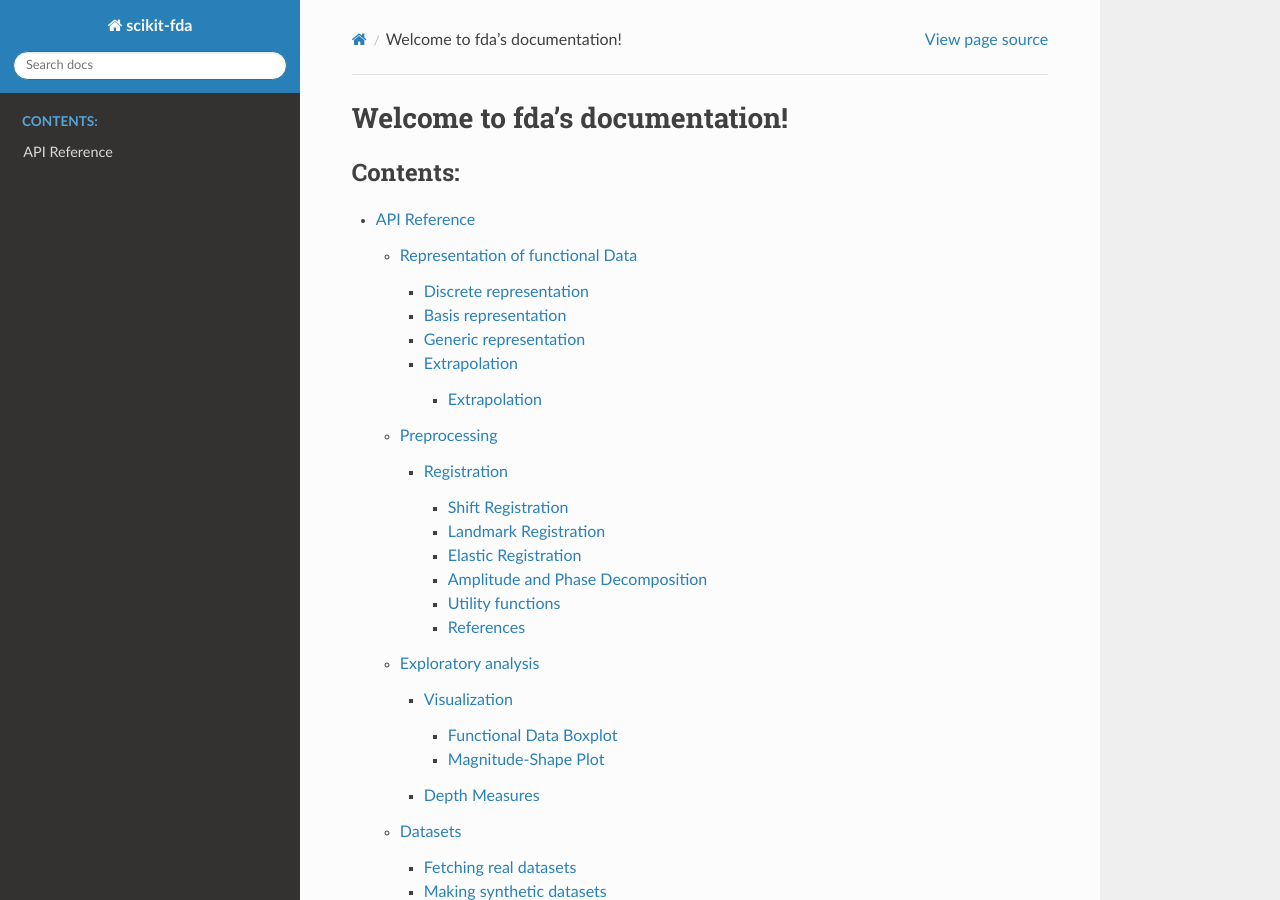
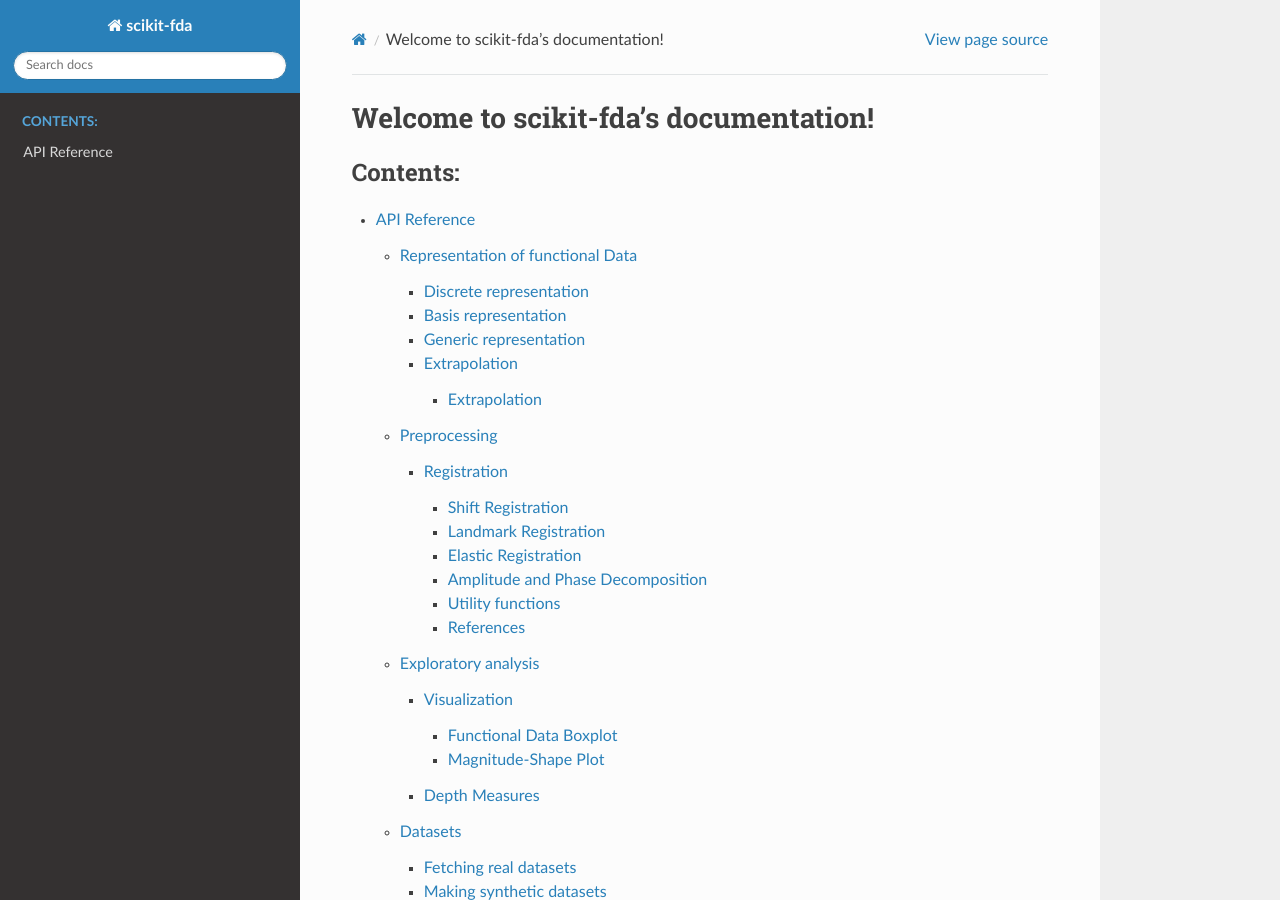
Before and after one commit to GAA-UAM/scikit-fda, a Sphinx documentation site: the page built from docs/index.rst, in a window 1280 px wide and 900 px high. Built offline with Sphinx 7.4.7 and the Read the Docs theme 2.0.0, drawn with Linux system fonts in a browser that asks for light colours; pages that are not in the unit, such as notebooks, are missing from menus.

Commit message:
Updated project name in readme and docs

```diff
--- a/README.rst
+++ b/README.rst
@@ -1,9 +1,9 @@
-fda
-===
+scikit-fda
+==========
 
 |build-status| |docs|
 
-fda: Functional Data Analysis in Python
+scikit-fda: Functional Data Analysis in Python
 
 Functional Data Analysis is the field of Statistics that analyses data that
 come in the shape of functions. To know more about fda have a look at fda_ or read [RS05]_.
@@ -42,10 +42,10 @@
 
 .. _fda: http://www.functionaldata.org/
 
-.. |build-status| image:: https://travis-ci.org/GAA-UAM/fda.svg
+.. |build-status| image:: https://travis-ci.org/GAA-UAM/scikit-fda.svg
     :alt: build status
     :scale: 100%
-    :target: https://travis-ci.org/GAA-UAM/fda
+    :target: https://travis-ci.org/GAA-UAM/scikit-fda
 
 .. |docs| image:: https://readthedocs.org/projects/fda/badge/?version=latest
     :alt: Documentation Status
--- a/docs/index.rst
+++ b/docs/index.rst
@@ -3,8 +3,8 @@
    You can adapt this file completely to your liking, but it should at least
    contain the root `toctree` directive.
 
-Welcome to fda's documentation!
-===============================
+Welcome to scikit-fda's documentation!
+======================================
 
 .. toctree::
    :maxdepth: 4
```
